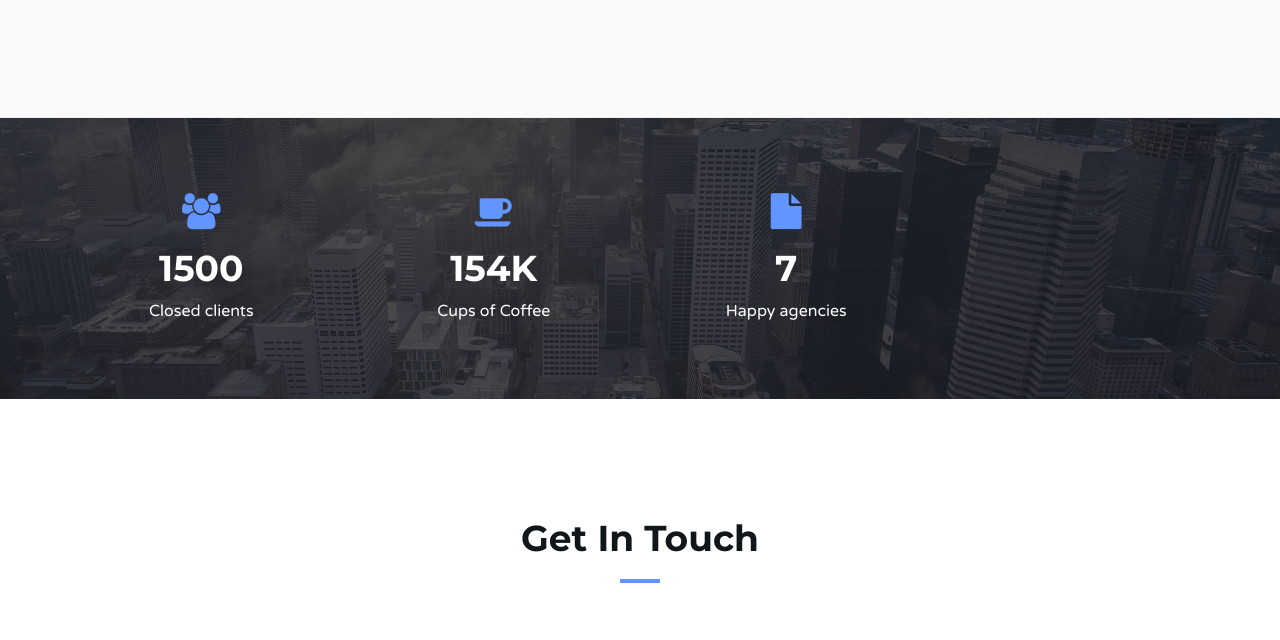
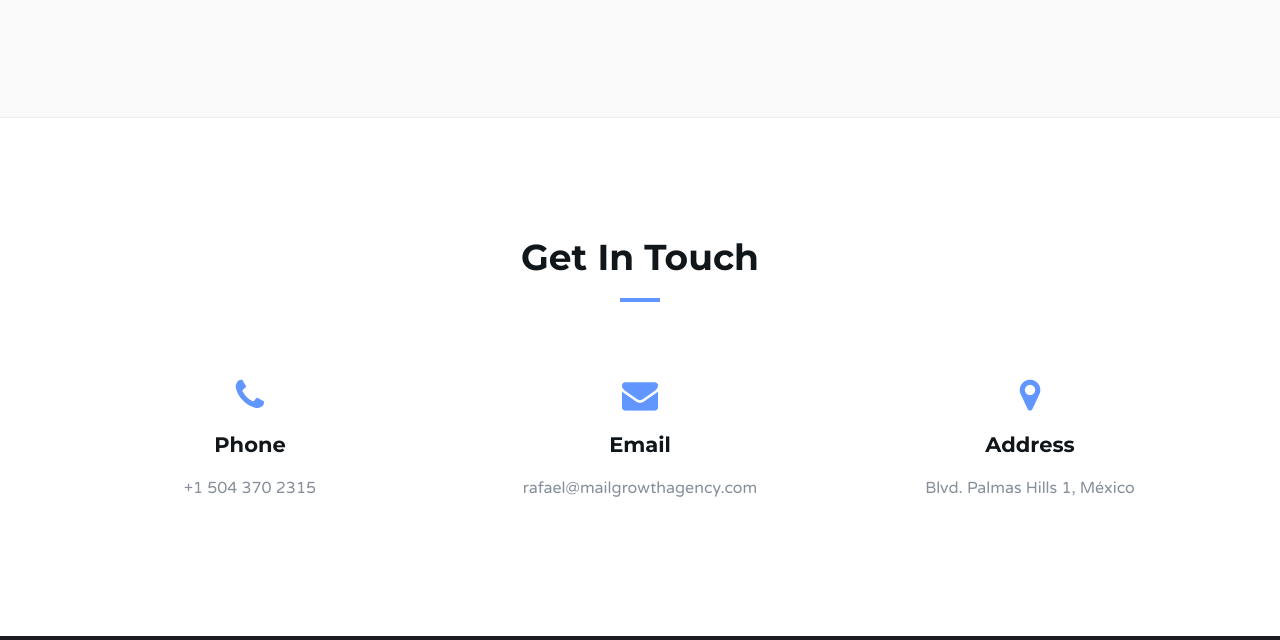
Before and after one commit to rafamph/mail-growth-agency, a plain HTML site: page index.html in a window 1280 px wide. Shown: the part 2990-3630 px from the top of the page. Drawn offline with Linux system fonts and the light colour scheme.

Commit message:
Update index.html

```diff
--- a/index.html
+++ b/index.html
@@ -7,7 +7,7 @@
 	<meta name="viewport" content="width=device-width, initial-scale=1">
 	<!-- The above 3 meta tags *must* come first in the head; any other head content must come *after* these tags -->
 
-	<title>HTML Template</title>
+	<title>Sky Rocket Sales With Cold Email</title>
 
 	<!-- Google font -->
 	<link href="https://fonts.googleapis.com/css?family=Montserrat:400,700%7CVarela+Round" rel="stylesheet">
@@ -306,59 +306,7 @@
 	<!-- /Why Choose Us -->
 
 
-	<!-- Numbers -->
-	<div id="numbers" class="section sm-padding">
 
-		<!-- Background Image -->
-		<div class="bg-img" style="background-image: url('./img/background2.jpg');">
-			<div class="overlay"></div>
-		</div>
-		<!-- /Background Image -->
-
-		<!-- Container -->
-		<div class="container">
-
-			<!-- Row -->
-			<div class="row">
-
-				<!-- number -->
-				<div class="col-sm-3 col-xs-6">
-					<div class="number">
-						<i class="fa fa-users"></i>
-						<h3 class="white-text"><span class="counter">1500</span></h3>
-						<span class="white-text">Closed clients</span>
-					</div>
-				</div>
-				<!-- /number -->
-
-				<!-- number -->
-				<div class="col-sm-3 col-xs-6">
-					<div class="number">
-						<i class="fa fa-coffee"></i>
-						<h3 class="white-text"><span class="counter">154</span>K</h3>
-						<span class="white-text">Cups of Coffee</span>
-					</div>
-				</div>
-				<!-- /number -->
-
-				<!-- number -->
-				<div class="col-sm-3 col-xs-6">
-					<div class="number">
-						<i class="fa fa-file"></i>
-						<h3 class="white-text"><span class="counter">7</span></h3>
-						<span class="white-text">Happy agencies</span>
-					</div>
-				</div>
-				<!-- /number -->
-
-			</div>
-			<!-- /Row -->
-
-		</div>
-		<!-- /Container -->
-
-	</div>
-	<!-- /Numbers -->
 
 
 
```
